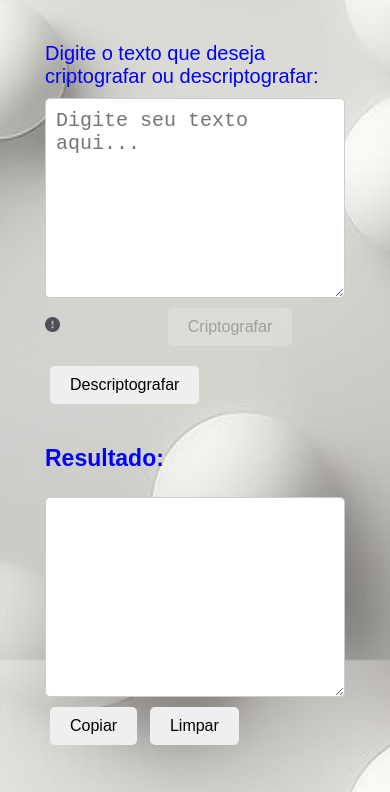
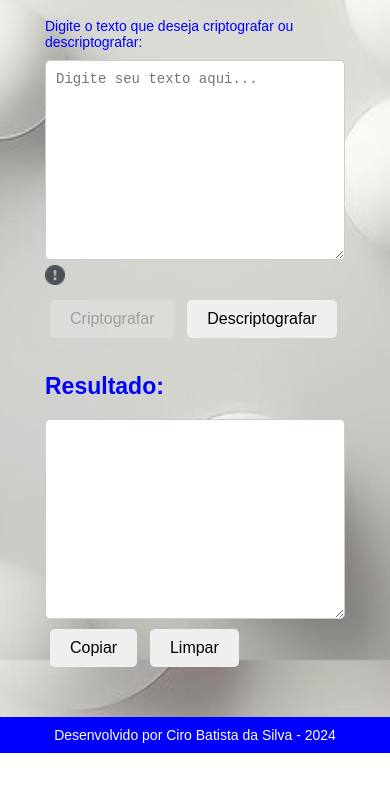
Before and after one commit to Ciro-TI-System/decodificador-de-texto-Oracle-Next-Education-Alura, a plain HTML site: page index.html in a window 390 px wide. Shown: the part 184-976 px from the top of the page. After the commit the page ends 937 px from the top, so only its background shows below. Drawn offline with Linux system fonts and the light colour scheme.

Commit message:
Adding clamp to CSS
Adding clamp to improve responsiveness and making changes to the HTML structure.

```diff
--- a/index.html
+++ b/index.html
@@ -34,30 +34,40 @@
     />
   </head>
   <body>
-    <body>
     <nav>
       <h1>CHALLENGE</h1>
       <h2>Decodificador de Texto</h2>
     </nav>
     <main>
       <div class="image">
-          <img src="/assets/R2-D2.png" alt="imagem do R2-D2">
+        <img src="/assets/R2-D2.png" alt="imagem do R2-D2" />
       </div>
       <div class="container">
-
         <!-- Seção de entrada de dados -->
         <div class="input-section">
           <div class="fieldset">
-              <label for="text-input">Digite o texto que deseja criptografar ou descriptografar:</label>
-              <textarea id="text-input" rows="10" cols="50" placeholder="Digite seu texto aqui..." oninput="validarEntrada()"></textarea>
+            <label for="text-input"
+              >Digite o texto que deseja criptografar ou descriptografar:</label
+            >
+            <textarea
+              id="text-input"
+              rows="10"
+              cols="50"
+              placeholder="Digite seu texto aqui..."
+              oninput="validarEntrada()"
+            ></textarea>
           </div>
-
-              <img src="/assets/!.png" class="img-alerta">
-              <span  id="validation-message" class="validation-message"></span>
-              <button id="criptografar-btn" onclick="criptografar()" disabled>Criptografar</button>
-              <button onclick="descriptografar()">Descriptografar</button>
+          <div class="info">
+            <img src="/assets/!.png" class="img-alerta" />
+            <span id="validation-message" class="validation-message"></span>
           </div>
-
+          <button id="criptografar-btn" onclick="criptografar()" disabled>
+            Criptografar
+          </button>
+          <button id="descriptografar-btn" onclick="descriptografar()">
+            Descriptografar
+          </button>
+        </div>
         <!-- Seção de saída de dados -->
         <div class="output-section">
           <h2>Resultado:</h2>
--- a/style.css
+++ b/style.css
@@ -33,11 +33,11 @@ nav {
   flex-direction: column;
 }
 
-nav h1,
+h1,
 h2 {
-  font-size: 4rem;
+  font-size: clamp(2.3rem, 2vw + 1rem, 4rem);
   font-weight: 800;
-  line-height: 4.8rem;
+  line-height: clamp(3.6rem, 2vw + 1rem, 4.8rem);
   color: blue;
   margin-bottom: 1.5rem;
 }
@@ -59,7 +59,8 @@ img {
 }
 
 .input-section label {
-  font-size: 2rem;
+  /* font-size: 2rem; */
+  font-size: clamp(1.4rem, 1vw + 0.4rem, 3rem);
 }
 
 .fieldset {
@@ -78,7 +79,8 @@ input {
   padding: 1rem;
   border-radius: 0.5rem;
   border: 1px solid #ccc;
-  font-size: 2rem;
+  /* font-size: 2rem; */
+  font-size: clamp(1.4rem, 1vw + 0.4rem, 3rem);
   display: flex;
   align-items: center;
   overflow-y: scroll;
@@ -104,10 +106,16 @@ button:hover {
   background-color: blue;
   color: white;
   text-align: center;
-  font-size: 2rem;
+  /* font-size: 2rem; */
+  font-size: clamp(1.4rem, 1vw + 0.4rem, 3rem);
   justify-content: space-around;
   display: flex;
   flex-direction: row;
+}
+
+div .info {
+  display: grid;
+  grid-row-start: auto;
 }
 
 .img-alerta {
@@ -115,21 +123,23 @@ button:hover {
   align-items: center;
   justify-content: center;
   width: auto;
-  height: 1.5rem;
+  height: 2rem;
+  margin-top: 0.5rem;
   background-size: cover;
 }
 
 .validation-message {
   color: red;
-  font-size: 1.4rem;
+  /* font-size: 1.4rem; */
+  font-size: clamp(1.4rem, 1vw + 0.4rem, 3rem);
   margin-top: 0.5rem;
 }
 
 @media (max-width: 70rem) {
-  nav h1,
+  /* nav h1,
   h2 {
     font-size: 2.9rem;
-  }
+  } */
 
   .image {
     display: none;
@@ -141,10 +151,10 @@ button:hover {
 }
 
 @media (max-width: 39rem) {
-  nav h1,
+  /* nav h1,
   h2 {
     font-size: 2.3rem;
-  }
+  } */
 
   .container {
     max-width: 300px;
```
Lines whose indentation alone changed are shown as unchanged.
